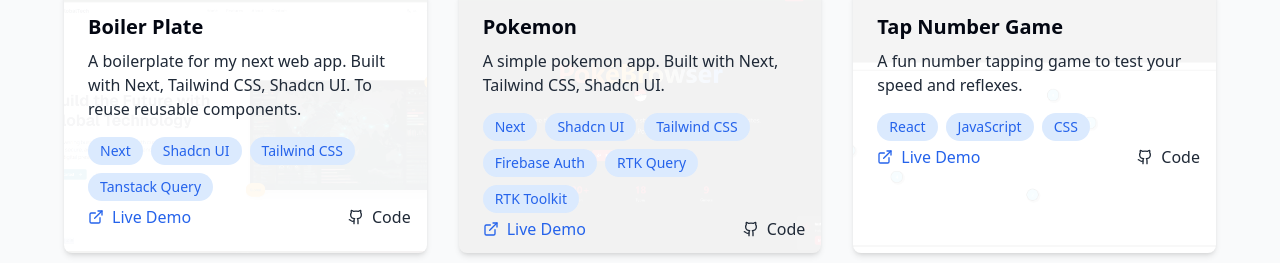
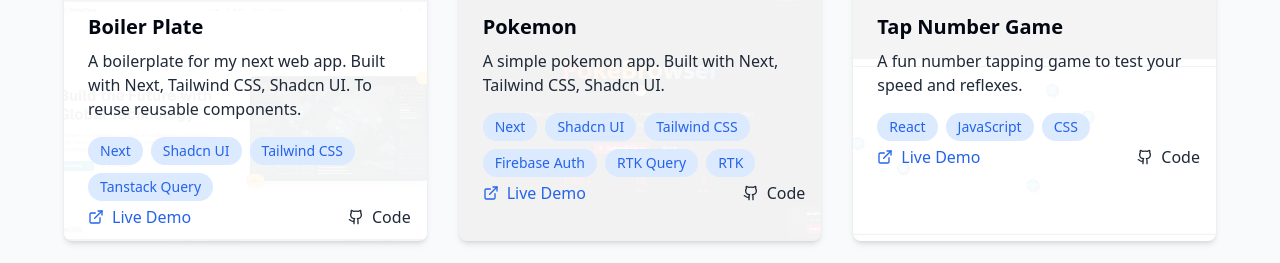
Before and after one commit to thomaslynn132/portfolio-v2, a React (Vite) app: page / in a window 1280 px wide. Shown: the part 3375-3638 px from the top of the page. Built offline with nearby package versions, Linux system fonts and the light colour scheme.

Commit message:
label fix

```diff
--- a/src/components/Projects.tsx
+++ b/src/components/Projects.tsx
@@ -34,7 +34,7 @@ const projects = [
       "Tailwind CSS",
       "Firebase Auth",
       "RTK Query",
-      "RTK Toolkit",
+      "RTK",
     ],
     demo: "https://pokemon-mu-woad.vercel.app",
     github: "https://github.com/thomaslynn132/pokemon",
```
